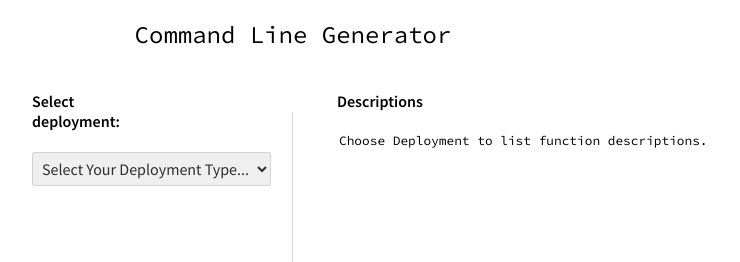
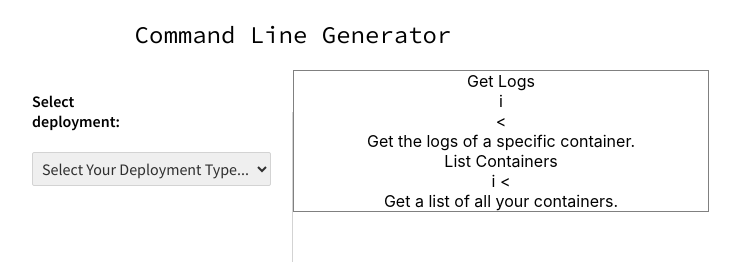
Before and after one commit to sourcegraph/support-generator, a React (Create React App) app: page / in a window 1280 px wide. Shown: the part 330-592 px from the top of the page, without its empty margins (347-1087 px from the left). Built offline with nearby package versions, Linux system fonts and the light colour scheme.

Commit message:
layout components for new description list.

```diff
--- a/src/App.jsx
+++ b/src/App.jsx
@@ -8,9 +8,10 @@ import GeneratedURI from './Components/UI/GeneratedURI';
 
 // ANCHOR CSS
 import './App.css';
-import Descriptions from './Components/Descriptions/Descriptions';
+// import Descriptions from './Components/Descriptions/Descriptions';
 import Or from './Components/UI/Or';
 import GeneratedCommand from './Components/Command/GeneratedCommand';
+import DescriptionList from './Components/Desc/DescriptionList';
 
 
 
@@ -78,9 +79,10 @@ function App() {
 				</div>
 
 				<div className="descriptions-container">
-					<Descriptions
+					{/* <Descriptions
 						selectedDeployment={selectedDeployment}
-					/>
+					/> */}
+					<DescriptionList />
 				</div>
 			</div>
 
--- a/src/Components/Command/Command.css
+++ b/src/Components/Command/Command.css
@@ -21,7 +21,6 @@
     margin-top: 40px;
 }
 
-/*TODO make it so text can wrap in the text area*/
 .command {
     width: 100%;
     max-width: 1000px;
--- /dev/null
+++ b/src/Components/Desc/DescriptionList.css
@@ -0,0 +1,3 @@
+.description-list {
+    border: 1px solid gray;
+}
--- /dev/null
+++ b/src/Components/Desc/DescriptionList.jsx
@@ -0,0 +1,36 @@
+// ANCHOR CSS
+import './DescriptionList.css';
+
+export default function DescriptionList() {
+    return (
+        <div className="description-list">
+            <div className="description-container">
+                <div className="description-row">
+                    <div className="function-name">
+                        Get Logs
+                    </div>
+                    <div className="info-btn">
+                        <div>i</div>
+                        <div className="carat">{`<`}</div>
+                    </div>
+                </div>
+                <div className="description-info">
+                    Get the logs of a specific container.
+                </div>
+            </div>
+            <div className="description-container">
+                <div className="description-row">
+                    <div className="function-name">
+                        List Containers
+                    </div>
+                    <div className="expand-info-btn">
+                        i <span className="carat">{`<`}</span>
+                    </div>
+                </div>
+                <div className="description-info">
+                    Get a list of all your containers.
+                </div>
+            </div>
+        </div>
+    )
+}
```
Also changed, not shown: src/Components/Desc/DescriptionInfo.css (added), src/Components/Desc/DescriptionInfo.jsx (added), src/Components/Desc/DescriptionRow.css (added), src/Components/Desc/DescriptionRow.jsx (added).
